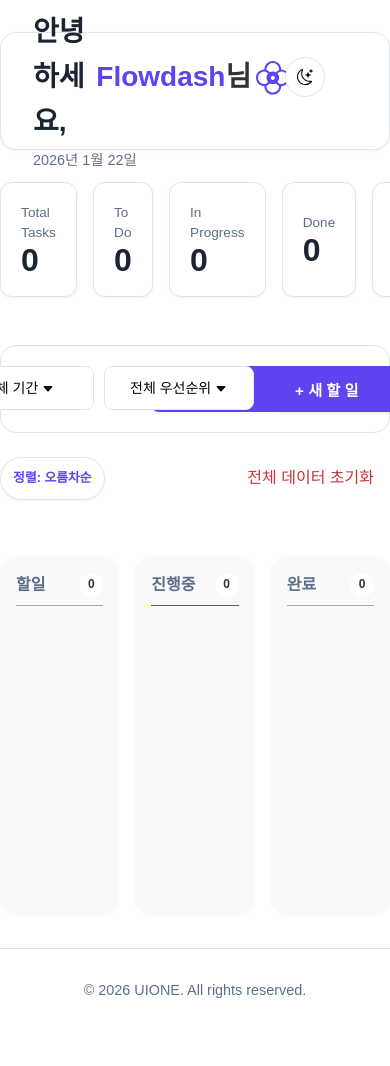
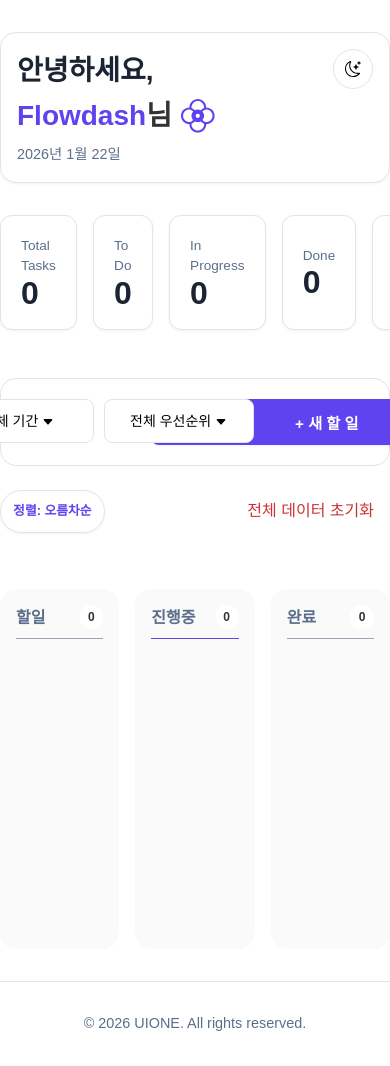
Before and after one commit to Naeun-K/flowdash, a plain HTML site: page index.html in a window 390 px wide. Shown: the top 1066 px of the page. Before the commit the page ends 1033 px from the top, so only its background shows below. Drawn offline with Linux system fonts and the light colour scheme; a web font is replaced by a local one.

Commit message:
feat: media-query 추가

```diff
--- a/styles/style.css
+++ b/styles/style.css
@@ -507,3 +507,35 @@
   align-items: center;
   justify-content: center;
 }
+
+/*미디어 쿼리 모바일*/
+@media screen and (min-width: 320px) and (max-width: 767px) {
+  .greeting-container {
+    height: auto;
+    padding: 16px;
+    align-items: flex-start;
+  }
+
+  .greeting {
+    flex-wrap: wrap;
+    font-size: 28px;
+  }
+
+  .greeting-message,
+  .greeting-nickname {
+    font-size: 28px;
+  }
+
+  .greeting-message {
+    width: 100%;
+  }
+
+  .greeting-theme-toggle {
+    margin: 0;
+  }
+  .greeting-icon {
+    width: 33.59px;
+    height: 33.59px;
+    margin-left: 4.41px;
+  }
+}
```
